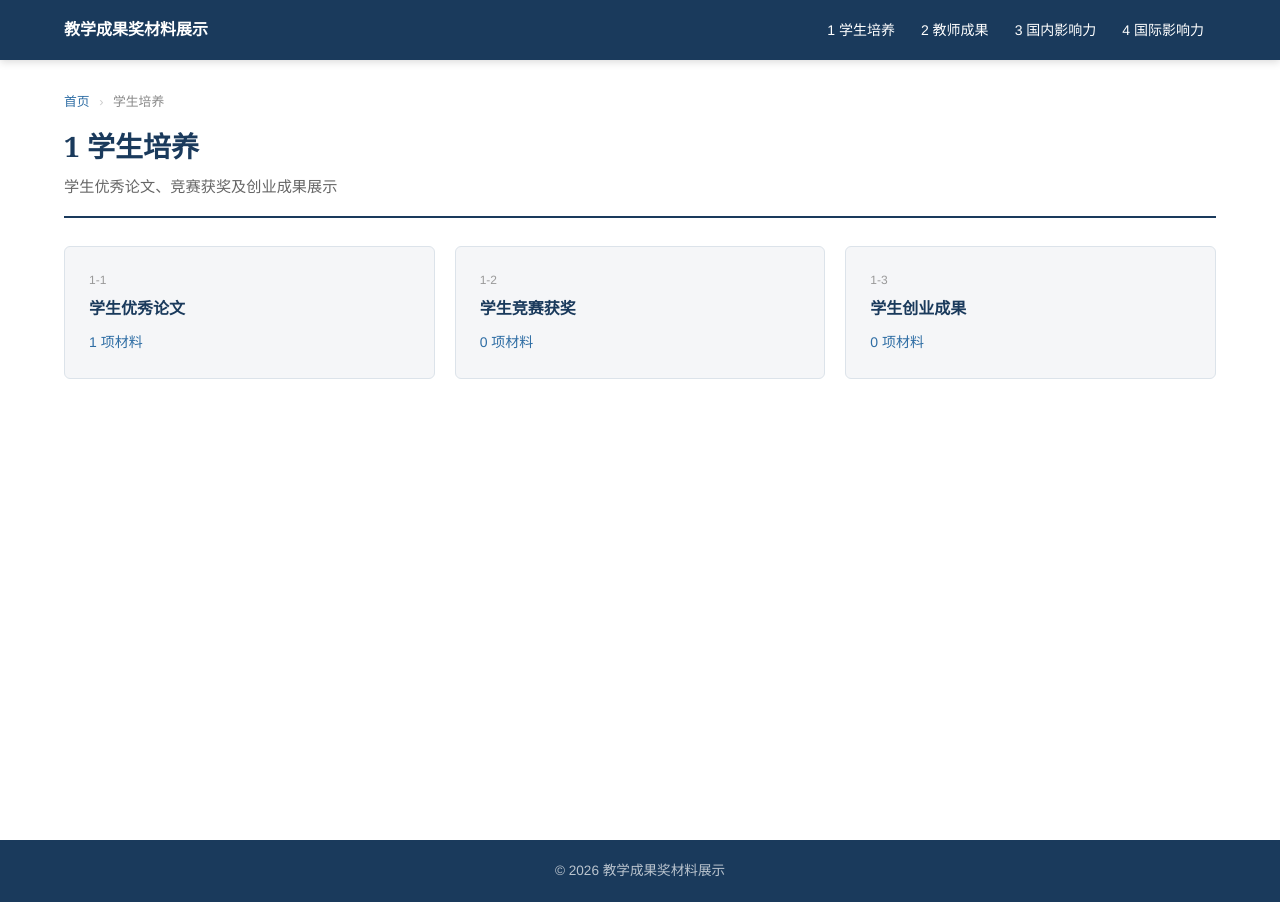
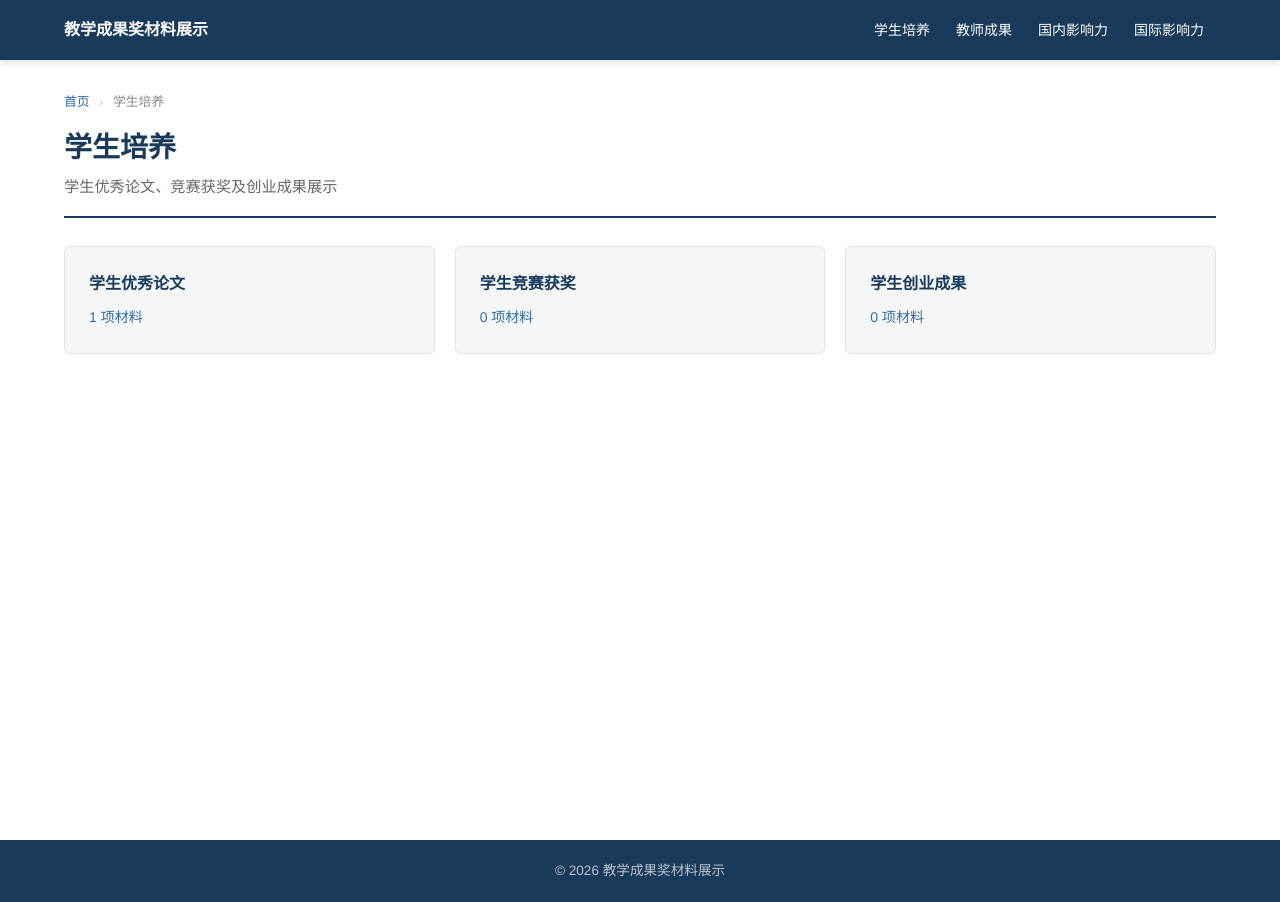
Before and after one commit to uppppppppp1/edu-showcase, a Jekyll site: the page built from student/index.html, in a window 1280 px wide. Built offline with Jekyll 4.4.1, drawn with Linux system fonts in a browser that asks for light colours.

Commit message:
fix: remove number prefixes from all page titles and navigation labels

```diff
--- a/_layouts/section.html
+++ b/_layouts/section.html
@@ -10,7 +10,6 @@ layout: default
   {% for sub in page.subcategories %}
   {% assign col = site[sub.collection] %}
   <a class="subcategory-card" href="{{ sub.url | relative_url }}">
-    <div class="sub-label">{{ sub.number }}</div>
     <div class="sub-title">{{ sub.label }}</div>
     <div class="sub-count">{{ col.size }} 项材料</div>
   </a>
--- a/domestic/index.html
+++ b/domestic/index.html
@@ -1,20 +1,17 @@
 ---
 layout: section
-title: "3 国内影响力"
+title: "国内影响力"
 description: "高校及中小学应用推广、小花狮系列产品应用"
 breadcrumbs:
   - label: "国内影响力"
 subcategories:
-  - number: "3-1"
-    label: "高校应用推广证明材料"
+  - label: "高校应用推广证明材料"
     url: /domestic/university/
     collection: domestic_university
-  - number: "3-2"
-    label: "中小学应用推广证明材料"
+  - label: "中小学应用推广证明材料"
     url: /domestic/school/
     collection: domestic_school
-  - number: "3-3"
-    label: "小花狮系列产品应用"
+  - label: "小花狮系列产品应用"
     url: /domestic/xiaohuashi/
     collection: xiaohuashi
 permalink: /domestic/
--- a/international/index.html
+++ b/international/index.html
@@ -1,6 +1,6 @@
 ---
 layout: category
-title: "4 国际影响力"
+title: "国际影响力"
 section_id: international
 section_label: "国际影响力"
 section: international
--- a/student/index.html
+++ b/student/index.html
@@ -1,20 +1,17 @@
 ---
 layout: section
-title: "1 学生培养"
+title: "学生培养"
 description: "学生优秀论文、竞赛获奖及创业成果展示"
 breadcrumbs:
   - label: "学生培养"
 subcategories:
-  - number: "1-1"
-    label: "学生优秀论文"
+  - label: "学生优秀论文"
     url: /student/papers/
     collection: student_papers
-  - number: "1-2"
-    label: "学生竞赛获奖"
+  - label: "学生竞赛获奖"
     url: /student/awards/
     collection: student_awards
-  - number: "1-3"
-    label: "学生创业成果"
+  - label: "学生创业成果"
     url: /student/startups/
     collection: student_startups
 permalink: /student/
--- a/teacher/index.html
+++ b/teacher/index.html
@@ -1,20 +1,17 @@
 ---
 layout: section
-title: "2 教师成果"
+title: "教师成果"
 description: "教师获奖、人才培养项目立项及教材专著出版"
 breadcrumbs:
   - label: "教师成果"
 subcategories:
-  - number: "2-1"
-    label: "教师获奖"
+  - label: "教师获奖"
     url: /teacher/awards/
     collection: teacher_awards
-  - number: "2-2"
-    label: "人才培养项目立项"
+  - label: "人才培养项目立项"
     url: /teacher/projects/
     collection: teacher_projects
-  - number: "2-3"
-    label: "教材、专著出版"
+  - label: "教材、专著出版"
     url: /teacher/publications/
     collection: teacher_publications
 permalink: /teacher/
```
Also changed, not shown: _data/nav.yml (+13 -13 lines).
